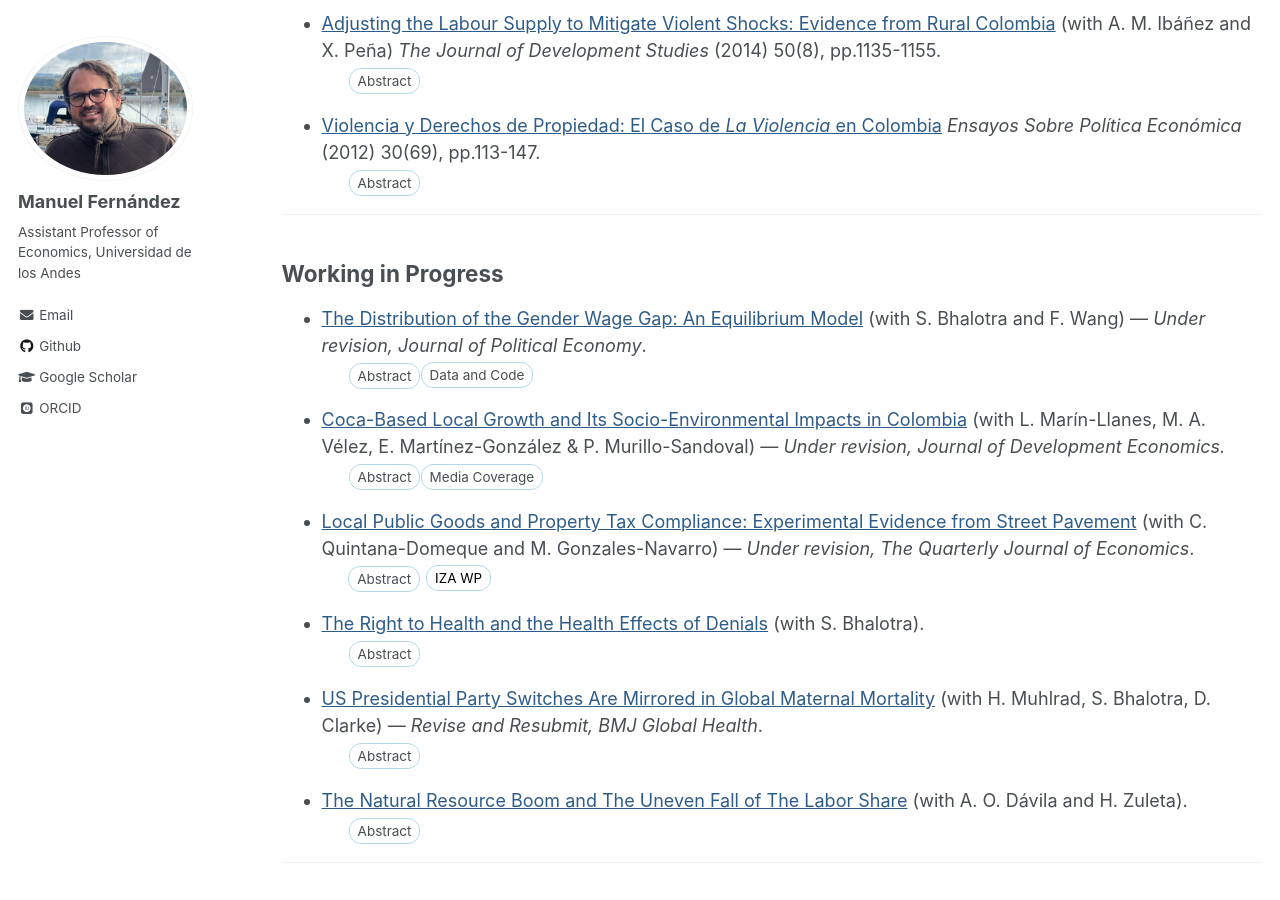
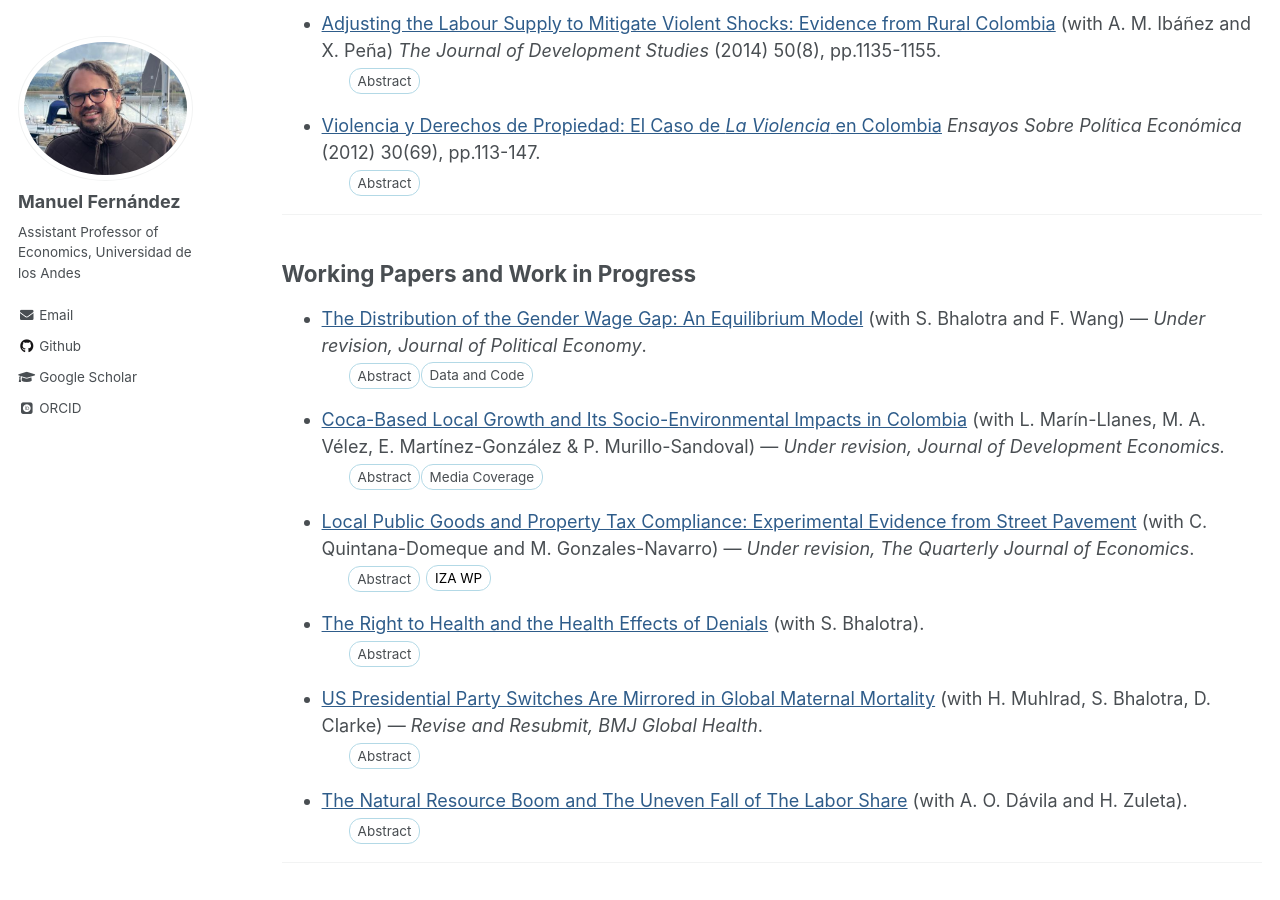
Before and after one commit to man-fern/man-fern.github.io, a Jekyll site: the page built from _pages/research.md, in a window 1280 px wide and 900 px high, scrolled down 755 px. Built offline with Jekyll 4.4.1, drawn with Linux system fonts in a browser that asks for light colours; some web fonts are replaced.

Commit message:
Update research.md

```diff
--- a/_pages/research.md
+++ b/_pages/research.md
@@ -83,7 +83,7 @@ redirect_from:
 <hr>
 
 
-## Working in Progress
+## Working Papers and Work in Progress
 
 * [The Distribution of the Gender Wage Gap: An Equilibrium Model](/files/Bhalotra-Fernandez-Wang-FLFP-eq-model.pdf){:style="color:#2E5C8A;text-decoration:underline" target="_blank" rel="noopener"} (with S. Bhalotra and F. Wang) — *Under revision, Journal of Political Economy*.
 
```
